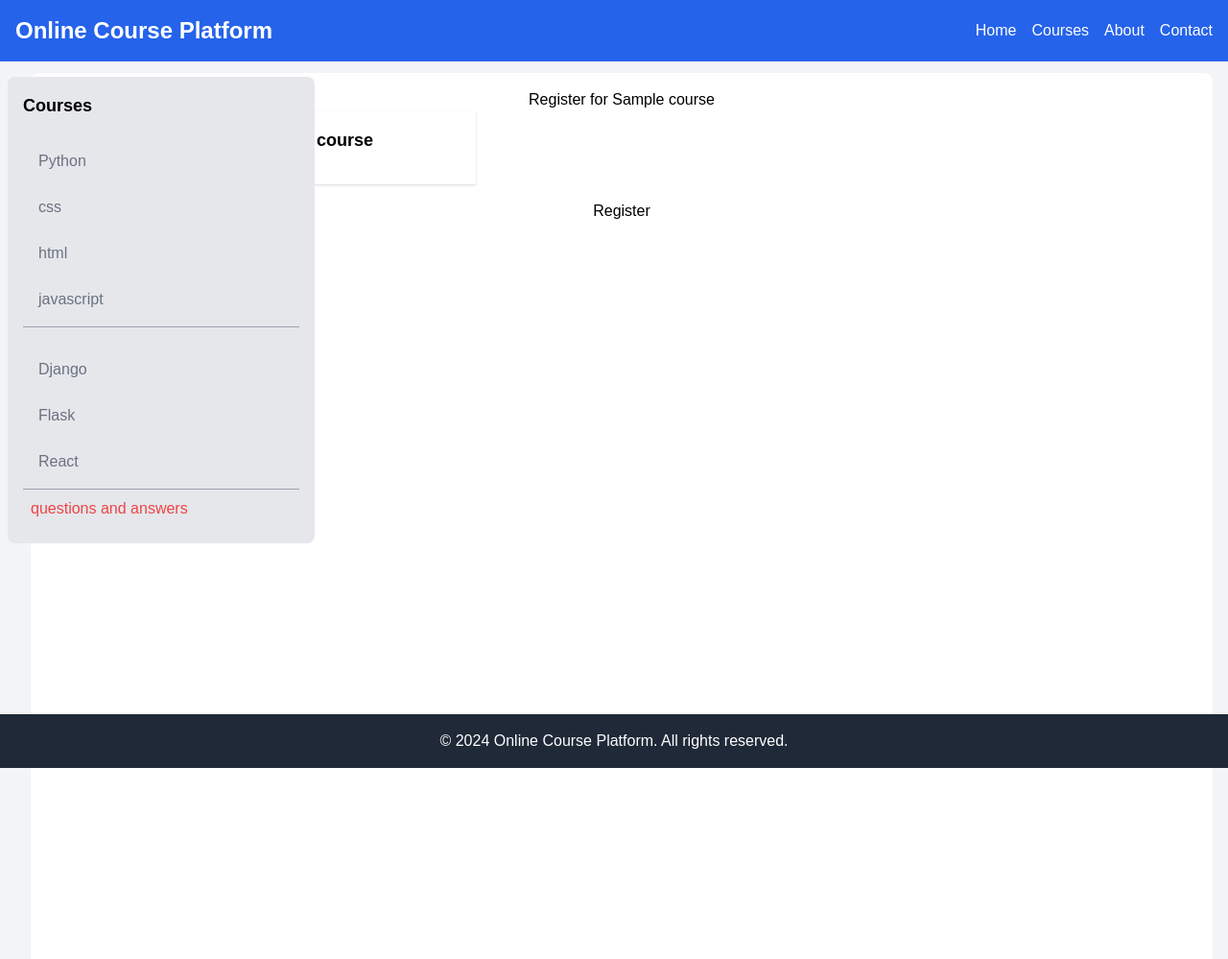
After one commit to cody0-a/online-course, a Django app: template course_list/templates/course/register_for_course.html in a window 1280 px wide. The commit adds this page. Shown: the top 999 px of the page at 96% size. Run offline with Django 5.2, Linux system fonts and the light colour scheme; the template is opened without the code that fills it: most values are stand-ins (such as "Sample title", 1, 10 or a date in 2020).

Commit message:
forms, other html file added to the this file

```diff
--- a/course_list/templates/course/base.html
+++ b/course_list/templates/course/base.html
@@ -5,6 +5,28 @@
     <meta name="viewport" content="width=device-width, initial-scale=1.0">
     <title>{% block title %}Online Course Platform{% endblock %}</title>
     <link href="https://cdn.jsdelivr.net/npm/tailwindcss@2.2.19/dist/tailwind.min.css" rel="stylesheet">
+    <style>
+        body {
+            font-family: Arial, sans-serif;
+            margin: 0;
+            padding: 0;
+            height: 2000px; /* Set a height to enable scrolling */
+        }
+        header {
+            position: fixed;
+            top: 0;
+            width: 100%;
+            background: #333;
+            color: white;
+            padding: 10px 0;
+            text-align: center;
+        }
+        main {
+            margin-top: 60px; /* Space for the fixed header */
+            padding: 20px;
+
+        }
+    </style>
 </head>
 <body class="flex flex-col min-h-screen bg-gray-100">
 
@@ -26,7 +48,7 @@
     <!-- Main Content Section -->
     <div class="flex flex-grow container mx-auto p-4">
         <!-- Left Sidebar -->
-        <aside class="w-1/4 bg-gray-200 p-4 rounded-lg">
+        <aside class="w-1/4 bg-gray-200 p-4 rounded-lg fixed left-2 top-20 z-100 ">
             <h2 class="font-bold text-lg">Courses</h2>
             <ul class="mt-4 p-2 list-none text-gray-500 space-y-2 ">
                 <li><a href="{% url 'python-courses' %}" class="block p-2 hover:bg-blue-500 hover:text-white">Python</a></li>
@@ -46,7 +68,7 @@
         </aside>
 
         <!-- Main Content Area -->
-        <main class="flex-grow bg-white p-4 rounded-lg ml-4 text-center">
+        <main class="flex-grow w-3/4 bg-white p-4 rounded-lg ml-4 text-center ">
             {% block content %}
             <!-- Dynamic content will be inserted here -->
             <h2 class="text-xl font-semibold text-center shadow-xl">Welcome to online Course!</h2>
@@ -56,11 +78,13 @@
     </div>
 
     <!-- Footer Section -->
-    <footer class="bg-gray-800 text-white p-4">
+    <footer class="fixed bottom-0 right-0 left-0 bg-gray-800 text-white p-4">
         <div class="container mx-auto text-center">
             <p>&copy; 2024 Online Course Platform. All rights reserved.</p>
         </div>
     </footer>
+<script>
 
+</script>
 </body>
 </html>
--- /dev/null
+++ b/course_list/templates/course/register_for_course.html
@@ -0,0 +1,14 @@
+{% extends 'course/base.html'%}
+
+{% block content %}
+    <h1>Register for {{ course.title }}</h1>
+    <form method="post">
+        {% csrf_token %}
+        <div class="bg-white round-lg p-4 shadow mb-4 w-full max-w-md">
+            <h2 class="text-lg font-semibold mb-4">Register for {{ course.title }}</h2>
+
+        </div>
+
+        <button type="submit">Register</button>
+    </form>
+{% endblock %}
```
Also changed, not shown: course_list/admin.py (+29 -1 lines), course_list/forms.py (added, +36 -0 lines), course_list/models.py (+24 -4 lines), course_list/templates/course/python.html (+6 -4 lines), course_list/views.py (+33 -1 lines), course_list/migrations/0003_alter_course_category.py (added), course_list/migrations/0004_userprofile.py (added), db.sqlite3.
